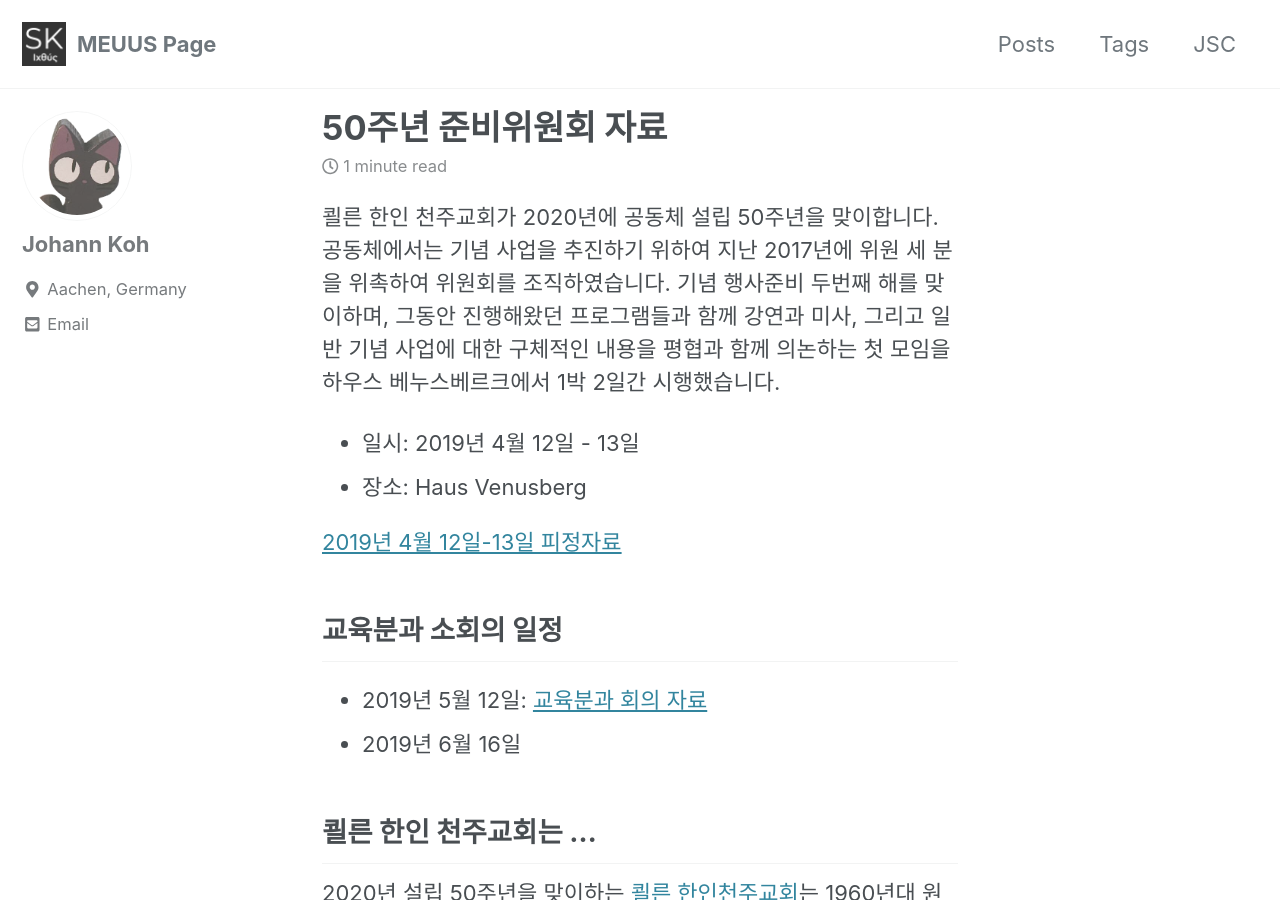
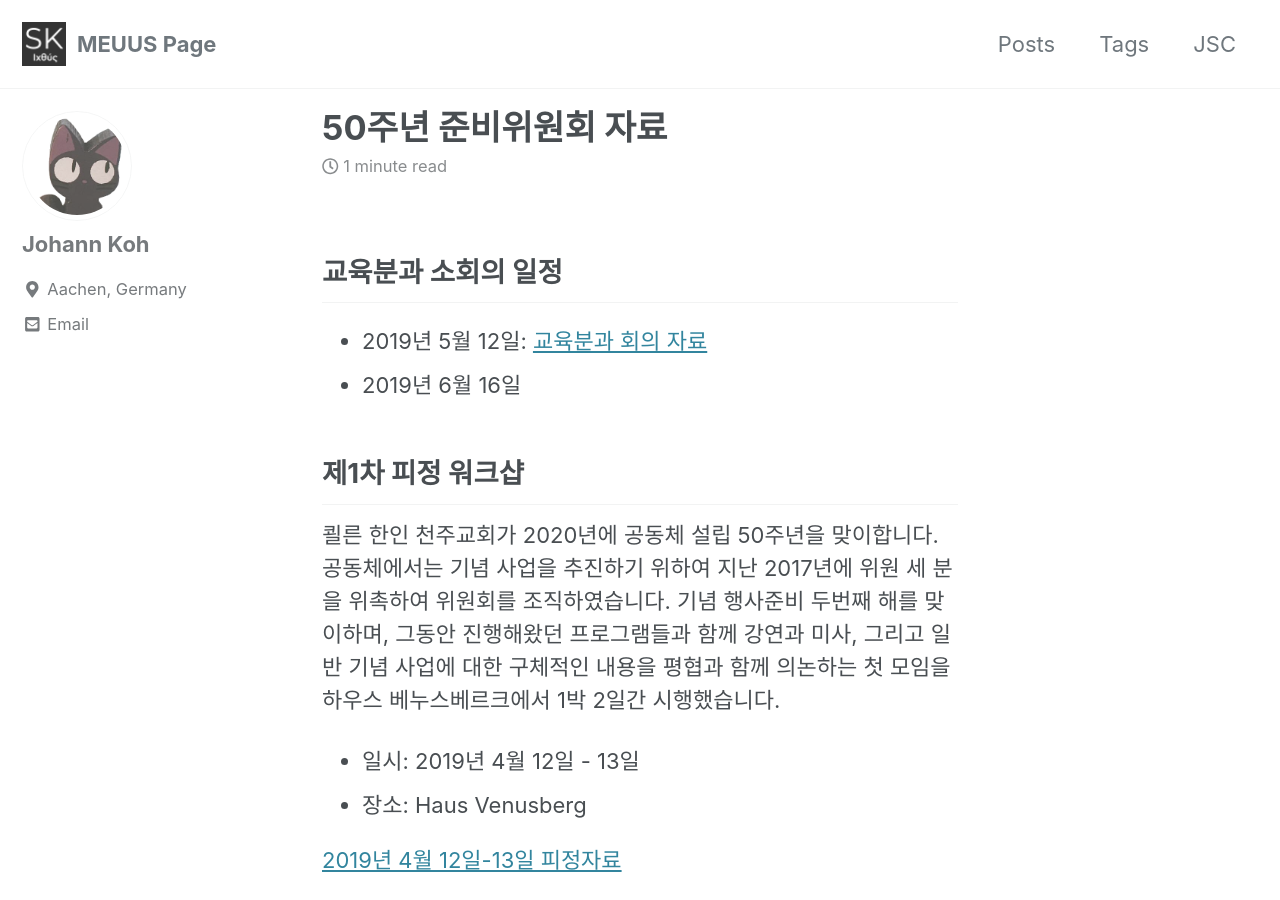
Before and after one commit to meuus/meuus.github.io, a Jekyll site: the page built from _posts/2019-03-20-jubilaeum-retreat.md, in a window 1280 px wide and 900 px high. Built offline with Jekyll 4.4.1, drawn with Linux system fonts in a browser that asks for light colours; cached includes are drawn as plain includes; some of the changed lines change nothing that is shown.

Commit message:
modified:   _posts/2019-03-20-jubilaeum-retreat.md

```diff
--- a/_posts/2019-03-20-jubilaeum-retreat.md
+++ b/_posts/2019-03-20-jubilaeum-retreat.md
@@ -4,6 +4,12 @@ tags:
   - kakoka
 ---
 
+## 교육분과 소회의 일정
+
+* 2019년 5월 12일: [교육분과 회의 자료](../presentation/kakoka50-201905.html)
+* 2019년 6월 16일
+
+## 제1차 피정 워크샵
 쾰른 한인 천주교회가 2020년에 공동체 설립 50주년을 맞이합니다.
 공동체에서는 기념 사업을 추진하기 위하여 지난 2017년에 위원 세 분을
 위촉하여 위원회를 조직하였습니다. 기념 행사준비 두번째 해를 맞이하며,
@@ -15,11 +21,6 @@ tags:
 - 장소: Haus Venusberg
 
 [2019년 4월 12일-13일 피정자료](../presentation/kakoka50-20190412.html)
-
-## 교육분과 소회의 일정
-
-* 2019년 5월 12일: [교육분과 회의 자료](../presentation/kakoka50-201905.html)
-* 2019년 6월 16일
 
 ## 쾰른 한인 천주교회는 ...
 
```
